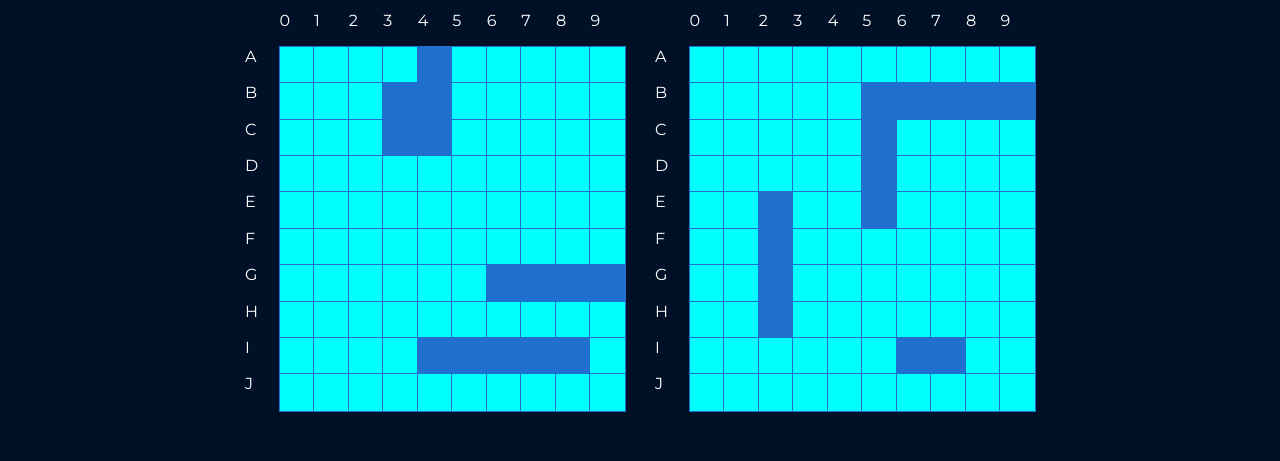
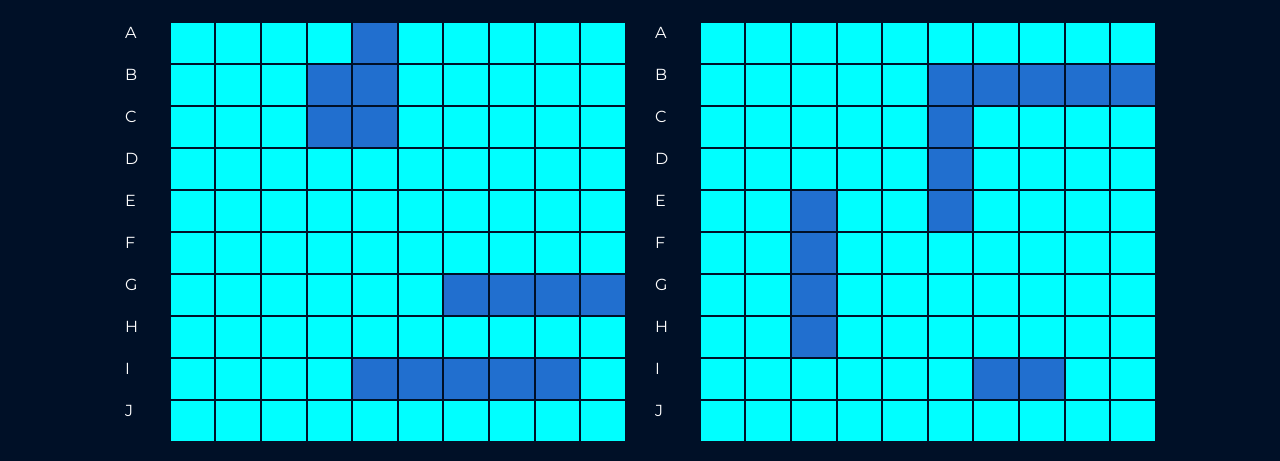
Before and after one commit to mustafa-bhatti/Battleship, a website built with webpack: page src/template.html in a window 1280 px wide. Shown: the part 298-759 px from the top of the page. Built offline with nearby package versions, Linux system fonts and the light colour scheme.

Commit message:
changed the styling to include uniform borders

```diff
--- a/src/index.js
+++ b/src/index.js
@@ -27,6 +27,9 @@ const fillBoard = function (player) {
   }
 };
 
+
+
+
 fillBoard(humanPlayer);
 fillBoard(computerPlayer);
 console.log(humanPlayer.board.grid);
--- a/src/render.js
+++ b/src/render.js
@@ -12,7 +12,6 @@ function renderBoxes(player, boardDiv) {
     let yPos = shipToRender.yPos;
     let xPos = shipToRender.xPos;
     let direction = shipToRender.direction;
-    console.log(shipToRender);
     for (let j = 0; j < len; j++) {
       if (direction === "V") {
         const box1 = boardDiv.querySelector(`[data-pos = "${xPos + j},${yPos}"]`);
--- a/src/styles.css
+++ b/src/styles.css
@@ -67,27 +67,29 @@ footer {
   display: grid;
   grid-template-columns: repeat(11, 1fr);
   grid-template-rows: repeat(11, 1fr);
-  /* outline: 1px solid white; */
-  width: 380px;
-  height: 400px;
-  min-width: 350px;
+  width: 500px;
+  height: 460px;
+  min-width: 470px;
+  gap: 2px;
+  background-color: var(--blue);
+
 }
 .box {
   background-color: var(--cyan);
-  /* border: 1px solid var(--blue-dark); */
-  outline: 1px solid var(--blue-dark);
   cursor: pointer;
-  /* width: 20px;
-  height: 20px; */
-}
-.empty {
-  background: transparent;
-  border: none;
-}
-.label {
-  color: white;
 }
 .ship-box {
   background-color: var(--blue-dark);
-  /* outline: 1px solid white; */
+
 }
+.hit {
+  background-color: greenyellow;
+}
+.miss {
+  background-color: white;
+}
+
+.label {
+  color: white;
+  background-color: var(--blue);
+}
--- a/src/ui.js
+++ b/src/ui.js
@@ -24,6 +24,7 @@ export const createGrid = function () {
     } else {
       newDiv.className = 'box';
       newDiv.dataset["pos"] = [x-1,y-1]
+
     }
     return newDiv;
   }
```
